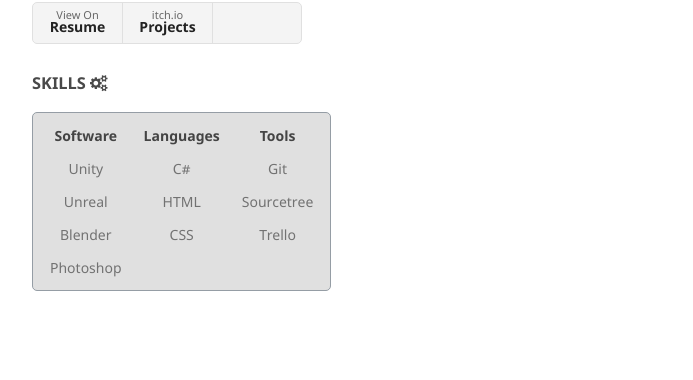
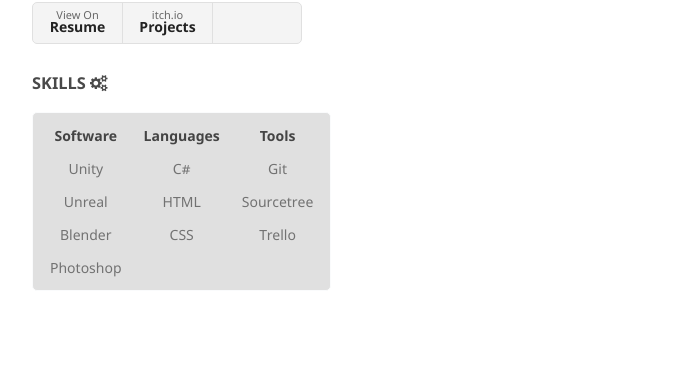
Before and after one commit to 7echit/UnityPortfolio, a Jekyll site: the page built from another-page.md, in a window 1280 px wide. Shown: the part 355-735 px from the top of the page, without its empty margins (178-871 px from the left). Built offline with Jekyll 4.4.1, drawn with Linux system fonts in a browser that asks for light colours; the repository's description, which GitHub fills in, is left out; our own code applies the rules of GitHub Pages for plain Markdown files; grey boxes are pictures that could not be loaded.

Commit message:
Update jekyll-theme-minimal.scss

```diff
--- a/_sass/jekyll-theme-minimal.scss
+++ b/_sass/jekyll-theme-minimal.scss
@@ -86,7 +86,7 @@ pre {
 
 table {
   border-radius: 5px;
-  border: 1px solid #959da5;
+  border: 1px solid #fafbfc;
   background: #e0e0e0;
   padding: 5px;
 }
```
